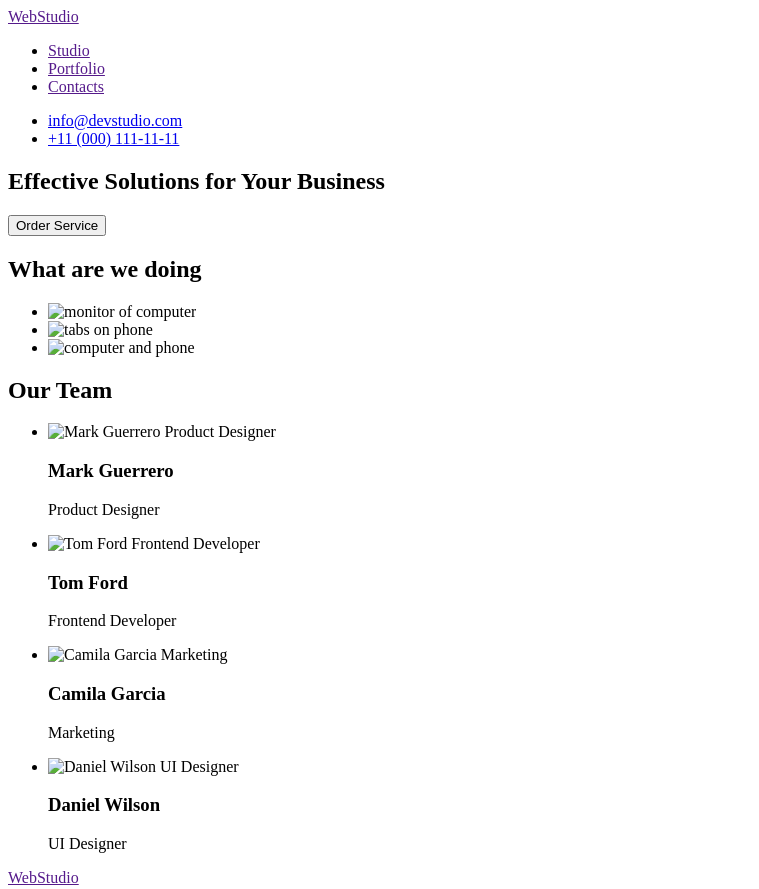
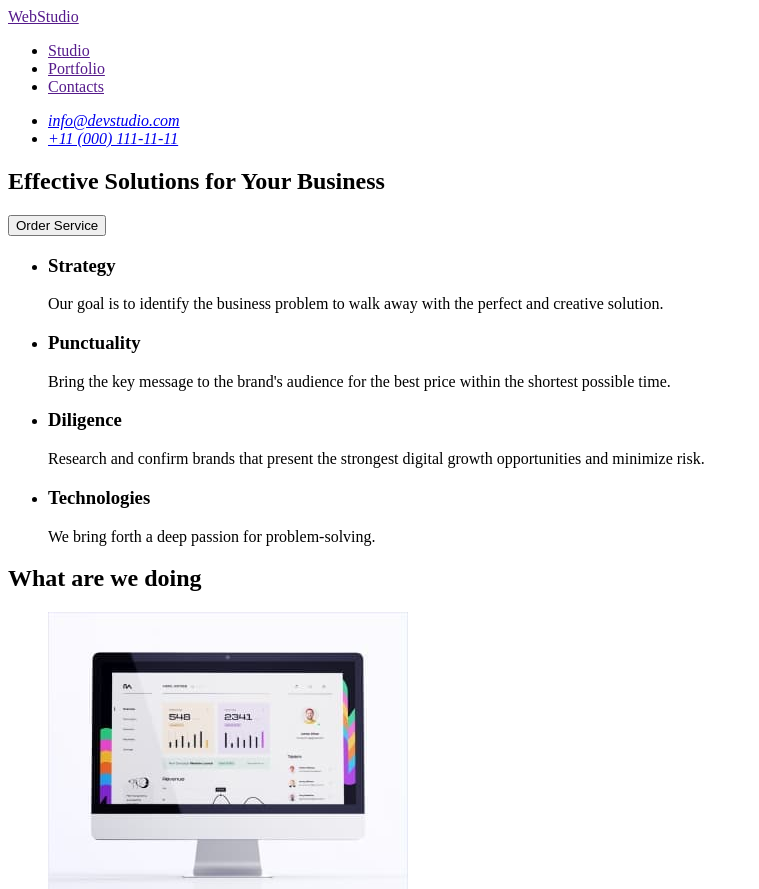
Before and after one commit to AdrianaMazur/goit-markup-hw-01, a plain HTML site: page index.html in a window 1280 px wide. Shown: the top 889 px of the page, without its empty margins (0-759 px from the left). Drawn offline with Linux system fonts and the light colour scheme.

Commit message:
main and footer

```diff
--- a/index.html
+++ b/index.html
@@ -25,6 +25,7 @@
             </ul>
 
         </nav>
+        <address>
             <ul>
                 <li>
                     <a href="mailto">info@devstudio.com</a>
@@ -33,6 +34,7 @@
                     <a href="tel:+110001111111">+11 (000) 111-11-11</a>
                 </li>
             </ul>
+        </address>
 
     </header>
 
@@ -43,18 +45,46 @@
             </div>
             <button type="button">Order Service</button>
 
-            <div>
+        </section>
 
-            </div>
+        <section>
+            <h2 hidden>List of features</h2>
+            <ul>
+                <li>
+                    <h3>Strategy</h3>
+                    <p>Our goal is to identify the business problem to walk away with the perfect and creative solution.</p>
+                </li>
+                <li>
+                    <h3>Punctuality</h3>
+                    <p>Bring the key message to the brand's audience for the best price within the shortest possible time.
+                    </p>
+                </li>
+                <li>
+                    <h3>Diligence</h3>
+                    <p>Research and confirm brands that present the strongest digital growth opportunities and minimize
+                        risk.</p>
+                </li>
+                <li>
+                    <h3>Technologies</h3>
+                    <p>We bring forth a deep passion for problem-solving.</p>
+                </li>
+            </ul>
 
         </section>
 
         <section>
             <h2>What are we doing</h2>
             <ul>
-                <li><img src="./images/monitor.jpg" alt="monitor of computer"></li>
-                <li><img src="./images/phone.jpg" alt="tabs on phone"></li>
-                <li><img src="./images/computer-phone.jpg" alt="computer and phone"></li>
+                <li>
+                    <img src="./images/monitor.jpg.jpg" alt="monitor of computer" width="360" height="300">
+
+                </li>
+                <li>
+                    <img src="./images/phone.jpg.jpg" alt="tabs on phone" width="360" height="300">
+                </li>
+                <li>
+                    <img src="./images/computer-phone.jpg.jpg" alt="computer and phone" width="360" height="300">
+                </li>
 
             </ul>
         </section>
@@ -62,34 +92,22 @@
             <h2>Our Team</h2>
             <ul>
                 <li>
-                    <img src="./images/mark-guerrero.jpg"
-                    alt="Mark Guerrero Product Designer"
-                    width="264"
-                    height="260">
+                    <img src="./images/mark-guerrero.jpg.jpg" alt="Mark Guerrero Product Designer" width="264" height="260">
                     <h3>Mark Guerrero</h3>
                     <p>Product Designer</p>
                 </li>
                 <li>
-                    <img src="./images/tom-ford.jpg"
-                    alt="Tom Ford Frontend Developer"
-                    width="264"
-                    height="260">
+                    <img src="./images/tom-ford.jpg.jpg" alt="Tom Ford Frontend Developer" width="264" height="260">
                     <h3>Tom Ford</h3>
                     <p>Frontend Developer</p>
                 </li>
                 <li>
-                    <img src="./images/camila-garcia.jpg"
-                    alt="Camila Garcia Marketing"
-                    width="264"
-                    height="260">
+                    <img src="./images/camila-garcia.jpg.jpg" alt="Camila Garcia Marketing" width="264" height="260">
                     <h3>Camila Garcia</h3>
                     <p>Marketing</p>
                 </li>
                 <li>
-                    <img src="./images/daniel-wilson.jpg"
-                    alt="Daniel Wilson UI Designer"
-                    width="264"
-                    height="260">
+                    <img src="./images/daniel-wilson.jpg.jpg" alt="Daniel Wilson UI Designer" width="264" height="260">
                     <h3>Daniel Wilson</h3>
                     <p>UI Designer</p>
                 </li>
@@ -99,7 +117,7 @@
     </main>
 
     <footer>
-        <a href="">WebStudio</a>
+        <a href="./index.html">WebStudio</a>
         <p>Increase the flow of customers and sales for your business with digital marketing & growth solutions.</p>
     </footer>
 </body>
```
Lines whose indentation alone changed are shown as unchanged.
